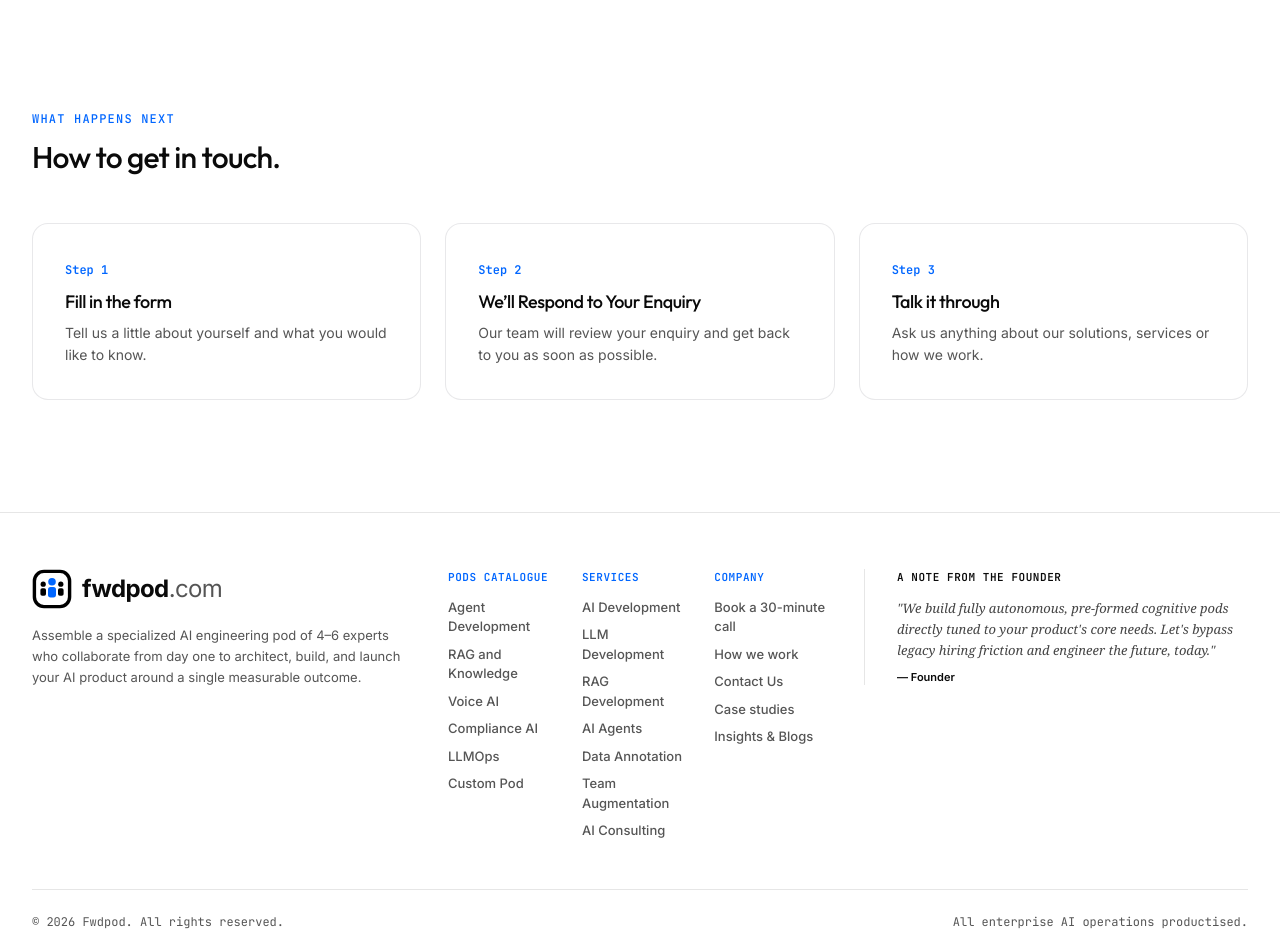
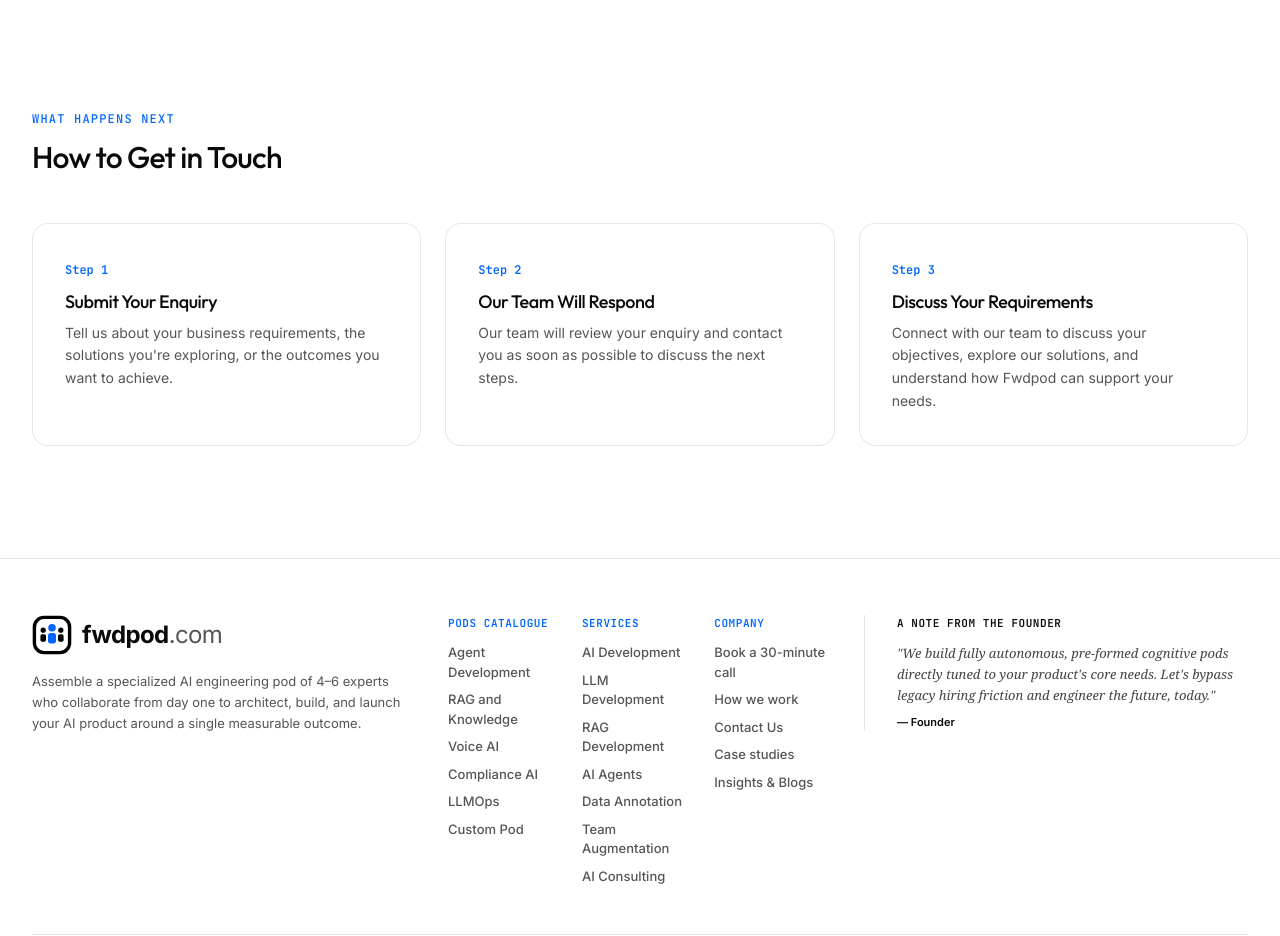
Before and after one commit to Nextdot-development/fwdpod, a React (Vite) app: page /contact in a window 1280 px wide. Shown: the part 880-1816 px from the top of the page. Built offline with nearby package versions, Linux system fonts and the light colour scheme.

Commit message:
Contact: refine the How to Get in Touch steps
Co-Authored-By: Claude Opus 5.5 <noreply@anthropic.com>

```diff
--- a/src/components/ContactView.tsx
+++ b/src/components/ContactView.tsx
@@ -42,9 +42,9 @@ const CONTACT_JSON_LD = {
 
 // ── Page content ─────────────────────────────────────────────────────────────
 const NEXT_STEPS = [
-  { name: 'Fill in the form', text: 'Tell us a little about yourself and what you would like to know.' },
-  { name: 'We’ll Respond to Your Enquiry', text: 'Our team will review your enquiry and get back to you as soon as possible.' },
-  { name: 'Talk it through', text: 'Ask us anything about our solutions, services or how we work.' },
+  { name: 'Submit Your Enquiry', text: "Tell us about your business requirements, the solutions you're exploring, or the outcomes you want to achieve." },
+  { name: 'Our Team Will Respond', text: 'Our team will review your enquiry and contact you as soon as possible to discuss the next steps.' },
+  { name: 'Discuss Your Requirements', text: 'Connect with our team to discuss your objectives, explore our solutions, and understand how Fwdpod can support your needs.' },
 ];
 
 interface ContactViewProps {
@@ -106,7 +106,7 @@ export default function ContactView(_props: ContactViewProps) {
 
       {/* c) What happens next */}
       <section aria-labelledby="next-heading" className={sectionClass}>
-        <SectionHeading id="next-heading" label="What happens next" title="How to get in touch." />
+        <SectionHeading id="next-heading" label="What happens next" title="How to Get in Touch" />
         <ol className="grid grid-cols-1 md:grid-cols-3 gap-6">
           {NEXT_STEPS.map((step, idx) => (
             <li key={step.name} className={card}>
```
